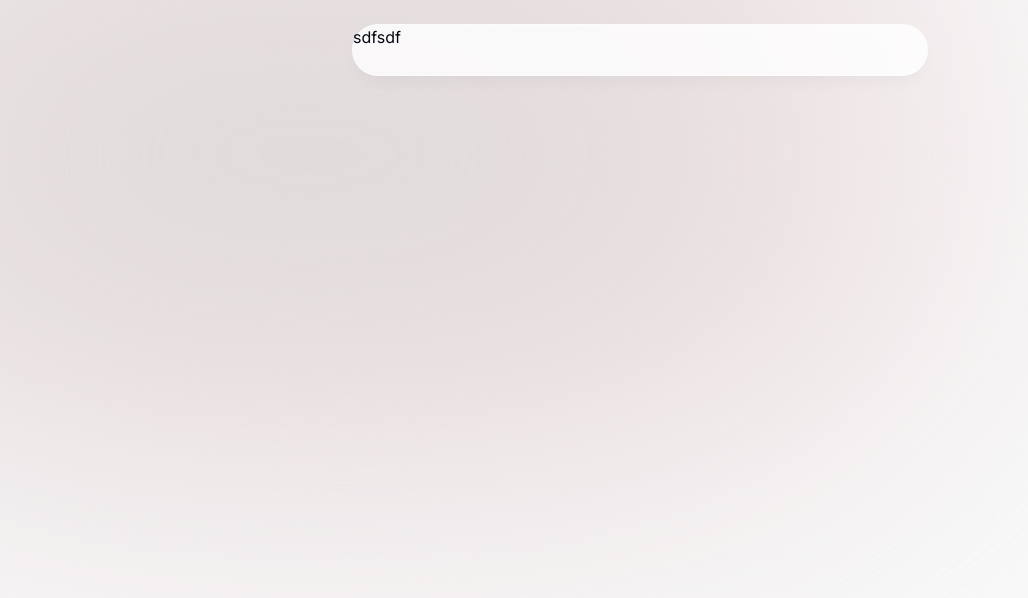
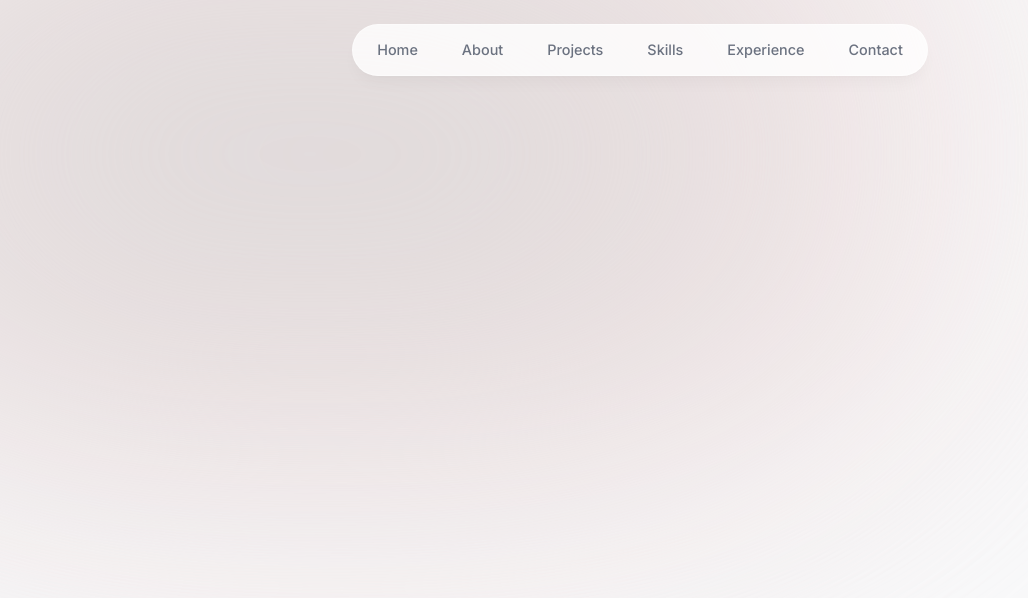
Before and after one commit to cisdell/personal_web_ver2, a Next.js app: page / in a window 1280 px wide. Shown: the top 598 px of the page, without its empty margins (0-1028 px from the left). Built offline with nearby package versions, Linux system fonts and the light colour scheme.

Commit message:
header complete

```diff
--- a/components/header.tsx
+++ b/components/header.tsx
@@ -1,11 +1,35 @@
+"use client";
+
 import React from "react";
+import { motion } from "framer-motion";
+import { links } from "@/lib/data";
+import Link from "next/link";
 
 export default function Header() {
   return (
     <header className="z-[999] relative">
-      <div className="fixed top-0 left-1/2 -translate-x-1/2 h-[4.5rem] w-full rounded-none border border-white border-opacity-40 bg-white bg-opacity-80 shadow-lg shadow-black/[0.03] backgrop-blur-[0.5rem] sm:top-6 sm:h-[3.25rem] sm:w-[36rem] sm:rounded-full">
-        sdfsdf
-      </div>
+      <motion.div
+        className="fixed top-0 left-1/2 h-[4.5rem] w-full rounded-none border border-white border-opacity-40 bg-white bg-opacity-80 shadow-lg shadow-black/[0.03] backgrop-blur-[0.5rem] sm:top-6 sm:h-[3.25rem] sm:w-[36rem] sm:rounded-full"
+        initial={{ y: -100, x: "-50%", opacity: 0 }}
+        animate={{ y: 0, x: "-50%", opacity: 1 }}
+      ></motion.div>
+      <nav className="flex fixed top-[0.15rem] left-1/2 h-12 -translate-x-1/2 py-2 sm:top-[1.7rem] sm:h-[initial] sm:py-0">
+        <ul className="flex w-[22rem] flex-wrap items-center justify-center gap-y-1 text-[0.9rem] font-medium text-gray-500 sm:w-[initial] sm:flex-nowrap sm:gap-5">
+          {links.map((link) => (
+            <li
+              className="h-3/4 flex items-center justify-center"
+              key={link.hash}
+            >
+              <Link
+                className="flex w-full items-center justify-center px-3 py-3 hover:text-gray-950 transition"
+                href={link.hash}
+              >
+                {link.name}
+              </Link>
+            </li>
+          ))}
+        </ul>
+      </nav>
     </header>
   );
 }
```
